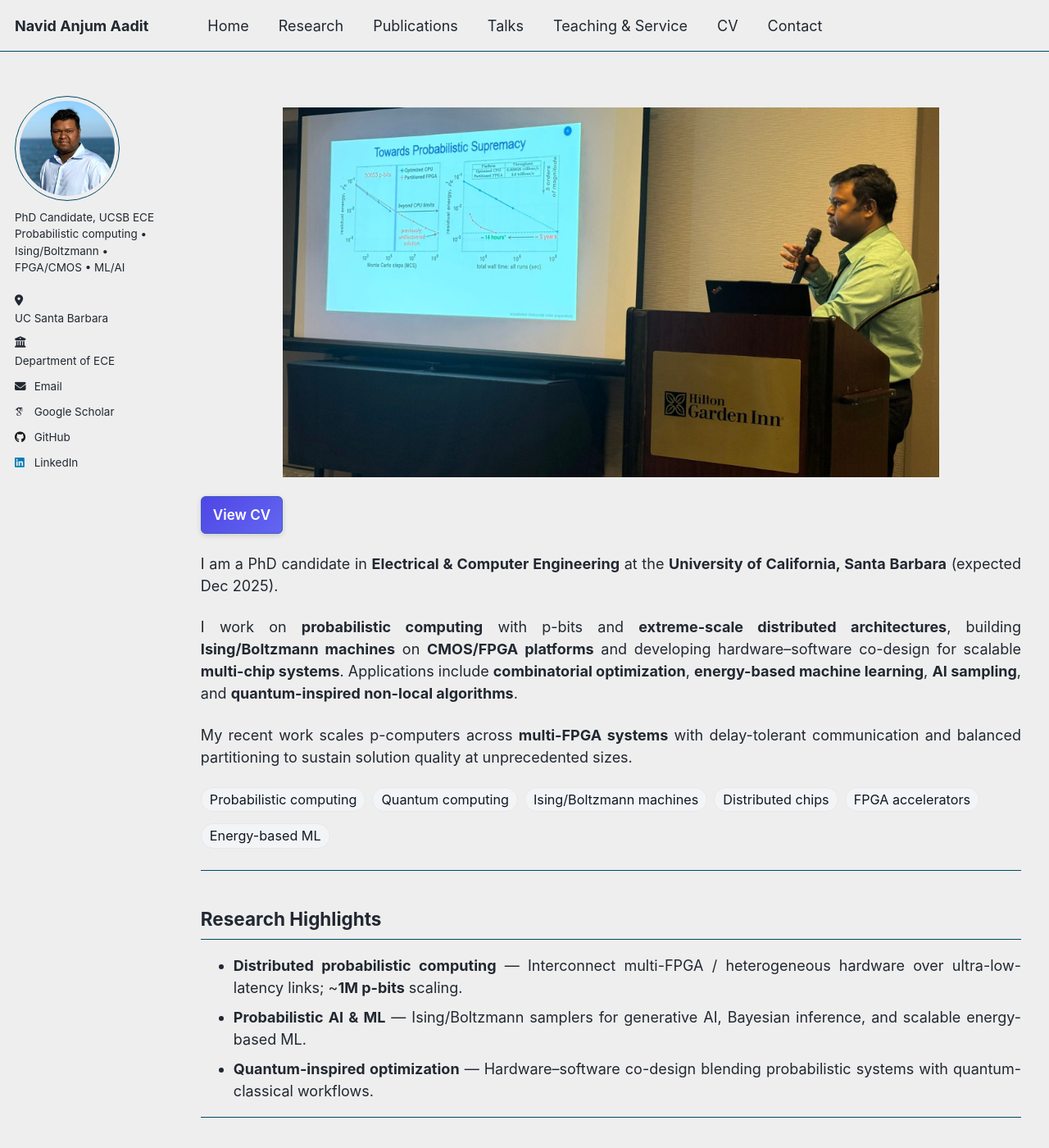
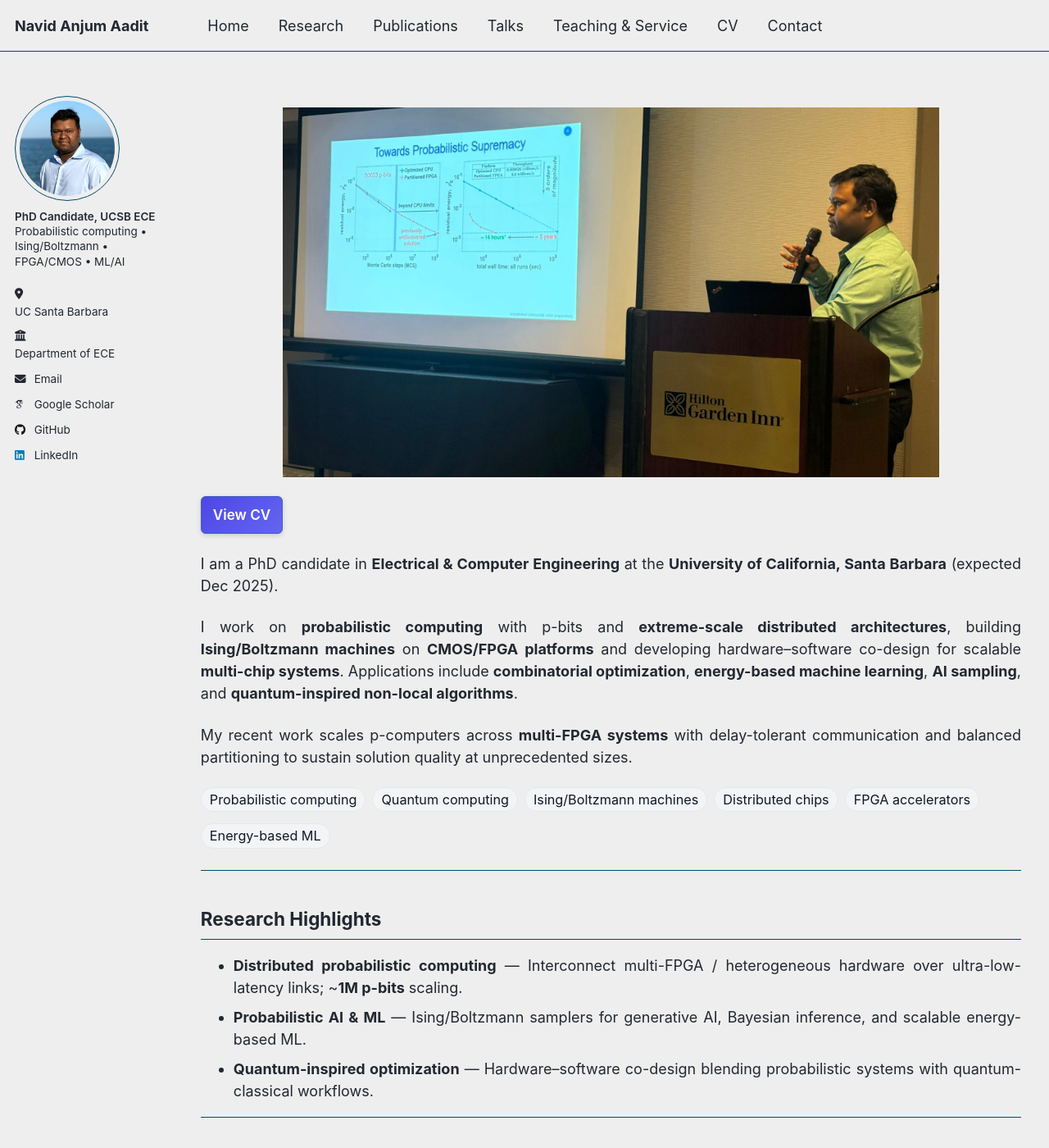
Before and after one commit to navidaadit/navidaadit.github.io, a Jekyll site: the page built from _pages/about.md, in a window 1280 px wide and 1400 px high. Shown: the whole window at 82% size. Built offline with Jekyll 4.4.1, drawn with Linux system fonts in a browser that asks for light colours; some web fonts are replaced.

Commit message:
Update _custom.scss

```diff
--- a/_sass/_custom.scss
+++ b/_sass/_custom.scss
@@ -406,3 +406,17 @@
 .footer-bar a:not(.no-link-style):active {
   color: #1e40af !important;
 }
+
+/* Sidebar: keep icon + text on one line (UCSB / Dept of ECE) */
+.sidebar .author__urls li,
+.sidebar .author__urls li a {
+  white-space: nowrap;
+}
+
+/* Bio: two-line layout + safe wrapping */
+.sidebar .author__bio {
+  line-height: 1.35;
+  white-space: normal;
+  overflow-wrap: anywhere;
+}
+.sidebar .author__bio .bio-line-1 { font-weight: 600; }
```
